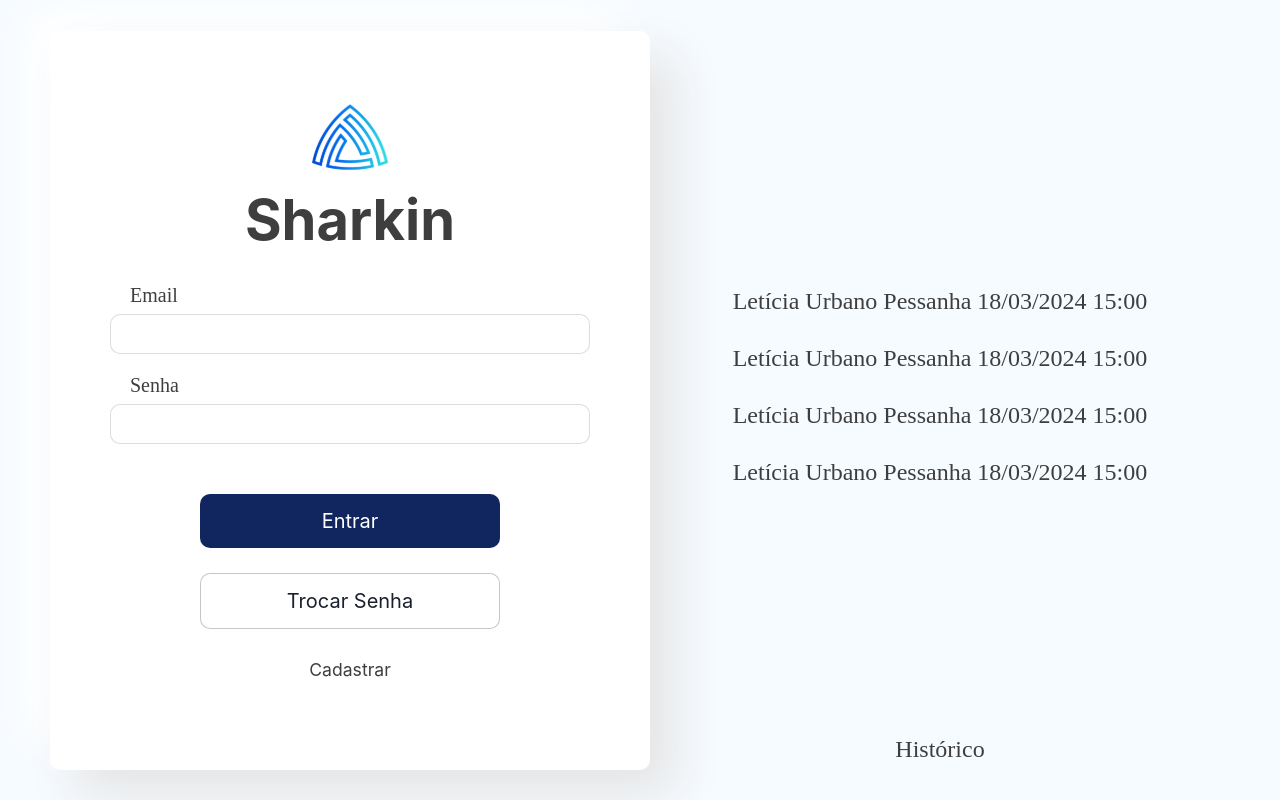
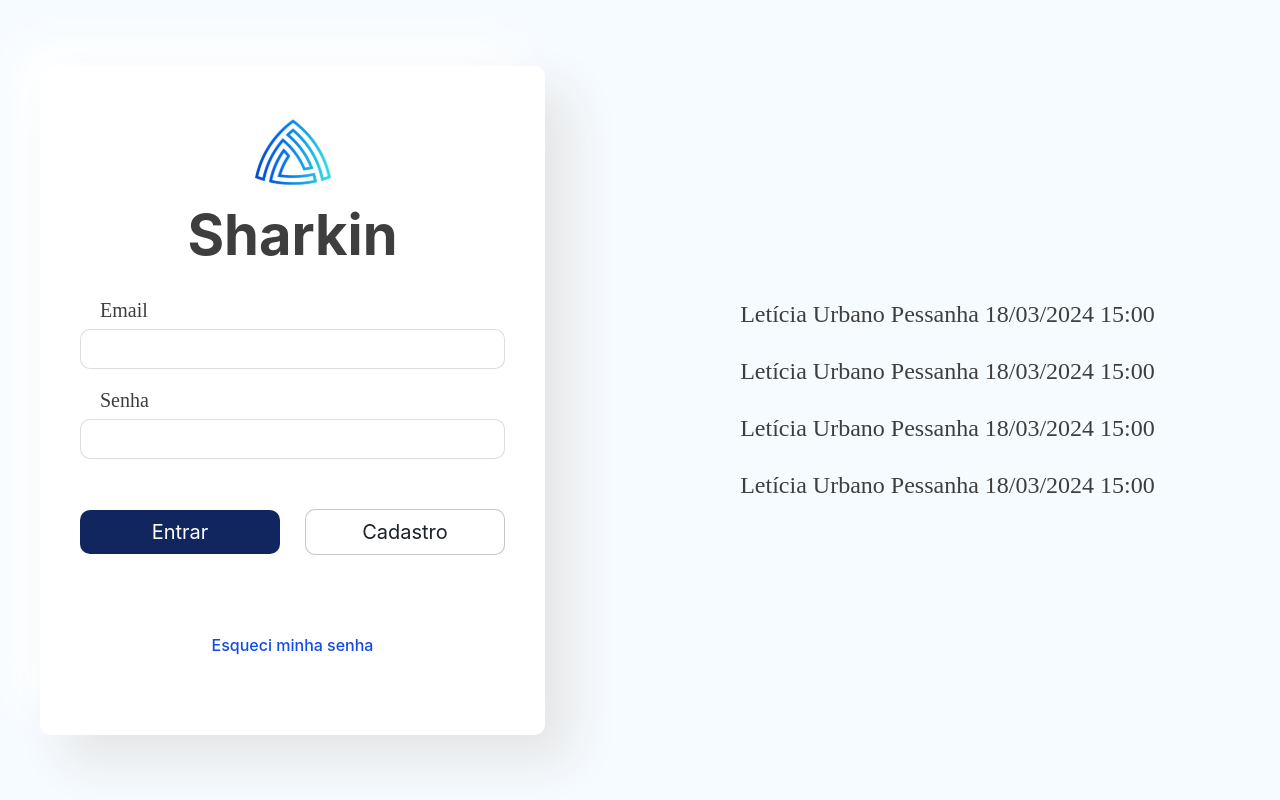
Before and after one commit to ConsultoriaFocus/sharkin-Front, a React (Vite) app: page / in a window 1280 px wide. Built offline with nearby package versions, Linux system fonts and the light colour scheme; no server answers.

Commit message:
fix: ajustes de tamanho e uso exagerado de componentes

```diff
--- a/package.json
+++ b/package.json
@@ -16,6 +16,7 @@
     "@emotion/styled": "^11.11.5",
     "@hookform/devtools": "^4.3.1",
     "@hookform/resolvers": "^3.3.4",
+    "@react-oauth/google": "^0.12.1",
     "axios": "^1.6.8",
     "framer-motion": "^11.2.4",
     "moment": "^2.30.1",
--- a/src/components/buttonPrimary/ButtonPrimary.module.css
+++ b/src/components/buttonPrimary/ButtonPrimary.module.css
@@ -2,11 +2,11 @@
     text-transform:capitalize;
     background: #11255E;
     color: #fff;
-    padding: 15px 100px;
+    padding: 10px 50px;
     border-radius: 10px;
     border: none;
-    width: 300px;
-    flex-shrink: 0;
+    width: fit-content;
+    min-width: 200px;
 }
 
 .text{
--- a/src/components/buttonSecondary/ButtonSecondary.module.css
+++ b/src/components/buttonSecondary/ButtonSecondary.module.css
@@ -2,9 +2,10 @@
   background: #fff;
   border: 1px solid rgba(140, 142, 145, 0.50);
   border-radius: 10px;
-  padding: 15px 80px;
-  width: 300px;
-  flex-shrink: 0;
+  padding: 10px 50px;
+  width: fit-content;
+  display: inline;
+  min-width: 200px;
 }
 
 .text {
--- a/src/components/form/card/Card.module.css
+++ b/src/components/form/card/Card.module.css
@@ -5,6 +5,9 @@
 
   width: 100%;
 
+  width: 90%;
+  height: 90%;
+
   display: flex;
   flex-direction: column;
 
--- a/src/components/form/formLogin/FormLogin.jsx
+++ b/src/components/form/formLogin/FormLogin.jsx
@@ -2,7 +2,7 @@ import React from "react";
 import Input from "../Input/Input";
 import ButtonPrimary from "../../buttonPrimary/ButtonPrimary";
 import ButtonSecondary from "../../buttonSecondary/ButtonSecondary";
-import { NavLink , useNavigate } from "react-router-dom";
+import { NavLink, useNavigate } from "react-router-dom";
 import styles from "../formLogin/formLogin.module.css";
 
 import { DevTool } from "@hookform/devtools";
@@ -10,6 +10,7 @@ import { useForm } from "react-hook-form";
 import { z } from "zod";
 import { zodResolver } from "@hookform/resolvers/zod";
 import UserServices from "../../../services/UserService";
+import { GoogleOAuthProvider, GoogleLogin } from "@react-oauth/google";
 
 const userService = new UserServices();
 
@@ -40,28 +41,42 @@ const FormLogin = () => {
 
   const navigate = useNavigate();
   const handlePage = () => {
-    return navigate("/esqueciasenha");
+    return navigate("/cadastro");
   };
-
 
   const onSubmit = async (data) => {
     try {
       const response = await userService.login(data);
 
-      if(response === true) {
+      if (response === true) {
         navigate("/home");
       }
-    }
-    catch (err) {
+    } catch (err) {
       alert(err.message);
     }
   };
 
+  const clientId = "SUA_CLIENT_ID";
+  const onSuccess = (response) => {
+    console.log("Login realizado com sucesso:", response);
+    // Envie o token para o backend para autenticar o usuário
+  };
+
+  const onFailure = (error) => {
+    console.log("Falha no login:", error);
+  };
+
   return (
     <>
+      <GoogleOAuthProvider clientId={clientId}>
         <form onSubmit={handleSubmit(onSubmit)}>
           <div className={styles.inputs}>
-          <Input label="Email" id="email" type="email" {...register("email")} />
+            <Input
+              label="Email"
+              id="email"
+              type="email"
+              {...register("email")}
+            />
             {errors.email && (
               <span className={styles.error}>{errors.email.message}</span>
             )}
@@ -79,10 +94,12 @@ const FormLogin = () => {
           </div>
           <div className={styles.button}>
             <ButtonPrimary text="Entrar" type="submit" />
-          <ButtonSecondary text="Trocar Senha" onClick={handlePage} />
+            <ButtonSecondary text="Cadastro" onClick={handlePage} />
           </div>
+            <GoogleLogin onSuccess={onSuccess} onError={onFailure} className={styles.googleLogin}/>
         </form>
         <DevTool control={control} />
+      </GoogleOAuthProvider>
     </>
   );
 };
--- a/src/components/form/formLogin/formLogin.module.css
+++ b/src/components/form/formLogin/formLogin.module.css
@@ -1,9 +1,9 @@
 .button {
   display: flex;
-  flex-direction: column;
   align-items: center;
   gap: 25px;
   margin-top: 50px;
+  padding-bottom: 20px;
 }
 
 .error {
@@ -16,6 +16,8 @@
   margin-bottom: 20px;
 }
 
+
+
 @media (min-width: 1700px){
   .button{
     margin-top: 70px;
--- a/src/pages/AddUser/AddUser.jsx
+++ b/src/pages/AddUser/AddUser.jsx
@@ -13,7 +13,6 @@ import UserServices from "../../services/UserService";
 import { useToast } from "@chakra-ui/react";
 
 const userService = new UserServices();
-
 
 const AddUserFormSchema = z.object({
   name: z.string().min(1, { message: "O nome é obrigatório" }),
@@ -60,10 +59,10 @@ const AddUser = () => {
 
         if (response === true) {
           toast({
-            title: 'Usuário cadastrado com sucesso',
-            position: 'top-right',
-            variant: 'left-accent',
-            status: 'success',
+            title: "Usuário cadastrado com sucesso",
+            position: "top-right",
+            variant: "left-accent",
+            status: "success",
             isClosable: true,
           });
         }
@@ -75,21 +74,15 @@ const AddUser = () => {
 
   return (
     <div className={styles.body}>
-      <div className={styles.container}>
-        <Card>
+      <div className={styles.card}>
         <div className={styles.title}>
-            <Title title="Adicionar" />
+          <Title title="Cadastro" />
         </div>
 
         <form onSubmit={handleSubmit(onSubmit)}>
           <div className={styles.labels}>
             <div className={styles.inputs}>
-                <Input
-                  label="Nome"
-                  id="nome"
-                  type="text"
-                  {...register("name")}
-                />
+              <Input label="Nome" id="nome" type="text" {...register("name")} />
               {errors.name && (
                 <span className={styles.error}>{errors.name.message}</span>
               )}
@@ -113,9 +106,7 @@ const AddUser = () => {
                 {...register("password")}
               />
               {errors.password && (
-                  <span className={styles.error}>
-                    {errors.password.message}
-                  </span>
+                <span className={styles.error}>{errors.password.message}</span>
               )}
             </div>
             <div className={styles.inputs}>
@@ -133,10 +124,9 @@ const AddUser = () => {
             </div>
           </div>
           <div className={styles.button}>
-              <ButtonPrimary text="Cadastrar" type="submit" />
+            <ButtonPrimary text="Confirmar" type="submit" />
           </div>
         </form>
-        </Card>
       </div>
       <DevTool control={control} />
     </div>
--- a/src/pages/AddUser/AddUser.module.css
+++ b/src/pages/AddUser/AddUser.module.css
@@ -1,12 +1,26 @@
 .body {
+  max-width: 1200px;
+  align-items: center;
+  margin-left: auto;
+  margin-right: auto;
   height: 100vh;
   display: flex;
   justify-content: center;
-  align-items: center;
+  justify-content: center;
 }
 
-.container {
-  width: 600px;
+.card{
+  border-radius: 10px;
+  background: #fff;
+  box-shadow: 25px 25px 50px #e4e4e4, -25px -25px 50px #ffffff;
+
+  width: 100%;
+
+  display: flex;
+  flex-direction: column;
+
+  padding: 40px 40px 80px;
+  max-width: 600px;
 }
 
 .title {
@@ -23,7 +37,7 @@
 .button {
   display: flex;
   justify-content: center;
-  padding-top: 100px;
+  padding-top: 50px;
 }
 
 .error {
--- a/src/pages/Login/Login.jsx
+++ b/src/pages/Login/Login.jsx
@@ -1,9 +1,9 @@
 import React from "react";
 
-import Card from "../../components/form/card/Card";
 import LogoFocus from "../../assets/LogoFocus.svg";
 import FormLogin from "../../components/form/formLogin/FormLogin";
 import { Link } from "react-router-dom";
+
 
 import styles from "./Login.module.css";
 
@@ -12,7 +12,6 @@ const Login = () => {
     <div className={styles.body}>
       <div className={styles.container}>
         <div className={styles.card}>
-          <Card>
             <div className={styles.titulo}>
               <img
                 src={LogoFocus}
@@ -22,10 +21,9 @@ const Login = () => {
             </div>
 
             <FormLogin />
-            <Link to="/cadastro" className={styles.a_add}>
-              Cadastrar
+            <Link to="/esqueciasenha" className={styles.a_password}>
+              Esqueci minha senha
             </Link>
-          </Card>
         </div>
 
         <div className={styles.right}>
@@ -38,9 +36,6 @@ const Login = () => {
           </div>
 
           {/* FIX: Mudar esse link depois */}
-          <Link to="/" className={styles.a_history}>
-            Histórico
-          </Link>
         </div>
       </div>
     </div>
--- a/src/pages/Login/Login.module.css
+++ b/src/pages/Login/Login.module.css
@@ -1,18 +1,30 @@
 .body {
-  margin: 0px 50px;
+  max-width: 1200px;
+  align-items: center;
+  margin-left: auto;
+  margin-right: auto;
   height: 100vh;
   display: flex;
-  justify-content: center;
-  align-items: center;
 }
 
 .container {
   display: grid;
   grid-template-columns: 1fr 1fr;
+  gap: 150px;
 }
 
-.card {
-  width: 600px;
+.card{
+  border-radius: 10px;
+  background: #fff;
+  box-shadow: 25px 25px 50px #e4e4e4, -25px -25px 50px #ffffff;
+
+  width: 100%;
+
+  display: flex;
+  flex-direction: column;
+
+  padding: 40px 40px 80px;
+  box-sizing: border-box; /* Para respeitar o grid */
 }
 
 .titulo {
@@ -48,12 +60,12 @@
   gap: 30px;
 }
 
-.a_add {
+.a_password {
   text-decoration: none;
-  font: 400 1.1rem "Inter";
-  color: #3e3e3e;
+  font: 500 1rem "Inter";
+  color: #114beb;
   align-self: center;
-  padding-top: 30px;
+  padding-top: 20px;
 }
 
 .a_history {
@@ -64,12 +76,3 @@
   position: relative;
   top: 250px;
 }
-
-@media (min-width: 1700px) {
-  .titulo {
-    padding-bottom: 30px;
-  }
-  .card {
-    width: 650px;
-  }
-}
--- a/src/pages/PasswordForgot/Password.module.css
+++ b/src/pages/PasswordForgot/Password.module.css
@@ -1,12 +1,26 @@
 .body {
+  max-width: 1200px;
+  align-items: center;
+  margin-left: auto;
+  margin-right: auto;
   height: 100vh;
   display: flex;
   justify-content: center;
-  align-items: center;
+  justify-content: center;
 }
 
-.card {
-  width: 600px;
+.card{
+  border-radius: 10px;
+  background: #fff;
+  box-shadow: 25px 25px 50px #e4e4e4, -25px -25px 50px #ffffff;
+
+  width: 100%;
+
+  display: flex;
+  flex-direction: column;
+
+  padding: 40px 40px 80px;
+  max-width: 600px;
 }
 
 .container {
@@ -23,7 +37,7 @@
 .button {
   display: flex;
   justify-content: center;
-  padding-top: 100px;
+  padding-top: 50px;
 }
 
 .title {
--- a/src/pages/PasswordForgot/PasswordForgot.jsx
+++ b/src/pages/PasswordForgot/PasswordForgot.jsx
@@ -9,7 +9,7 @@ import { DevTool } from "@hookform/devtools";
 import { useForm } from "react-hook-form";
 import { z } from "zod";
 import { zodResolver } from "@hookform/resolvers/zod";
-import { useToast } from '@chakra-ui/react';
+import { useToast } from "@chakra-ui/react";
 import UserServices from "../../services/UserService";
 
 const PasswordFormSchema = z.object({
@@ -55,14 +55,14 @@ const PasswordForgot = () => {
     } else {
       const response = await userService.edit(data);
       console.log(response);
-      if(response){
+      if (response) {
         toast({
-          title: 'Senha alterada com sucesso',
-          position: 'top-right',
-          variant: 'left-accent',
-          status: 'success',
+          title: "Senha alterada com sucesso",
+          position: "top-right",
+          variant: "left-accent",
+          status: "success",
           isClosable: true,
-        })
+        });
       }
     }
   };
@@ -70,12 +70,9 @@ const PasswordForgot = () => {
   return (
     <div className={styles.body}>
       <div className={styles.card}>
-        <Card>
-          <div className={styles.container}>
           <div className={styles.title}>
-              <Title title="Troca senha" />
+            <Title title="Trocar senha" />
           </div>
-
           <form onSubmit={handleSubmit(onSubmit)}>
             <div className={styles.labels}>
               <div>
@@ -120,8 +117,7 @@ const PasswordForgot = () => {
               <ButtonPrimary text="Salvar" type="submit" />
             </div>
           </form>
-          </div>
-        </Card>
+
       </div>
       <DevTool control={control} />
     </div>
```
Also changed, not shown: 2 other files (tests, documents, lock files or other folders). Lines whose indentation alone changed are shown as unchanged.
